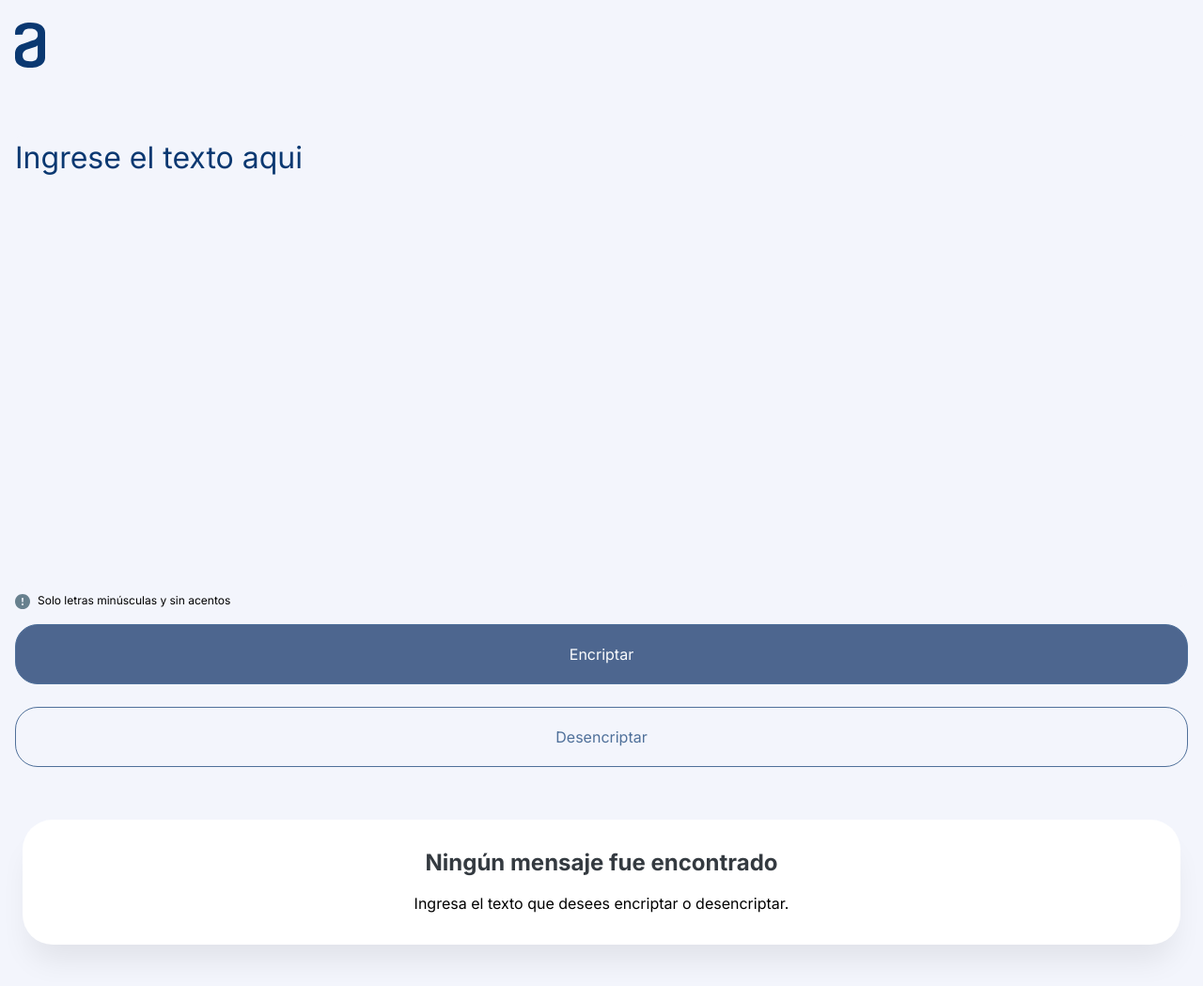
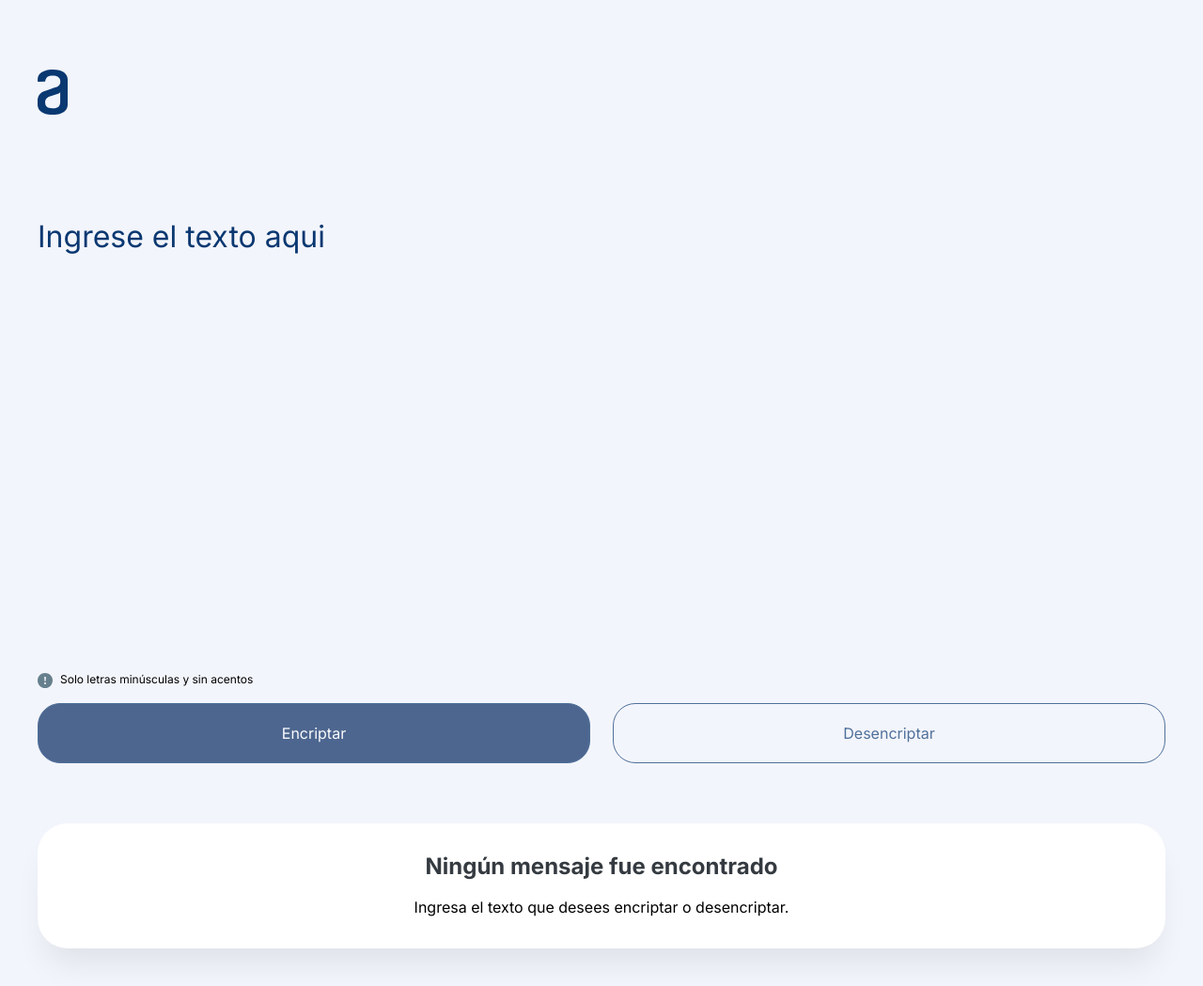
Before and after one commit to mancillapedro/encriptador_de_texto-alura_challenges_one, a plain HTML site: page index.html in a window 1280 px wide. Shown: the whole page at 94% size. Drawn offline with Linux system fonts and the light colour scheme.

Commit message:
tablet ok

```diff
--- a/assets/css/style.css
+++ b/assets/css/style.css
@@ -81,6 +81,12 @@ main {
     margin-right: .5rem;
 }
 
+#input-section #btns {
+    display: flex;
+    flex-direction: column;
+    gap: 1.5rem;
+}
+
 #output-section {
     background-color: white;
     border-radius: 2rem;
@@ -109,6 +115,8 @@ main {
 #output-section #output p {
     text-align: left;
     font-size: 1.5rem;
+    overflow-wrap: break-word;
+    margin-bottom: 2rem;
 }
 
 .btn {
@@ -116,7 +124,6 @@ main {
     width: 100%;
     border: 1px solid var(--dark-blue-300);
     height: 4rem;
-    margin-bottom: 1.5rem;
     cursor: pointer;
     line-height: 19px;
     transition: background-color 200ms;
@@ -156,3 +163,29 @@ main {
 .validated.invalidText {
     border: 2px solid rgb(255, 0, 0);
 }
+
+@media (min-width: 768px) {
+    nav {
+        padding: 4.625rem 2.5rem;
+    }
+
+    .logo {
+        margin-left: 0;
+    }
+
+    main {
+        padding: 1rem 2.5rem;
+    }
+
+    #input-section {
+        margin: 4rem 0;
+    }
+
+    #input-section #btns {
+        flex-direction: row;
+    }
+
+    #output-section {
+        margin: 1.5rem 0;
+    }
+}
--- a/assets/js/index.js
+++ b/assets/js/index.js
@@ -30,3 +30,8 @@ textarea.oninput = function () {
 btnEncrypt.onclick = () => btnActions.encrypt(textarea)
 btnDecrypt.onclick = () => btnActions.decrypt(textarea)
 $('#copy').onclick = btnActions.copy
+
+// ---ToDo---
+// autosize textarea
+// confirm copy
+// +info validation input
--- a/index.html
+++ b/index.html
@@ -22,7 +22,7 @@
             <p>
                 <img src="./assets/images/warning-icon.svg" alt="">Solo letras minúsculas y sin acentos
             </p>
-            <div>
+            <div id="btns">
                 <button type="button" id="encrypt" class="btn btn-blue" disabled>Encriptar</button>
                 <button type="button" id="decrypt" class="btn btn-light" disabled>Desencriptar</button>
             </div>
```
